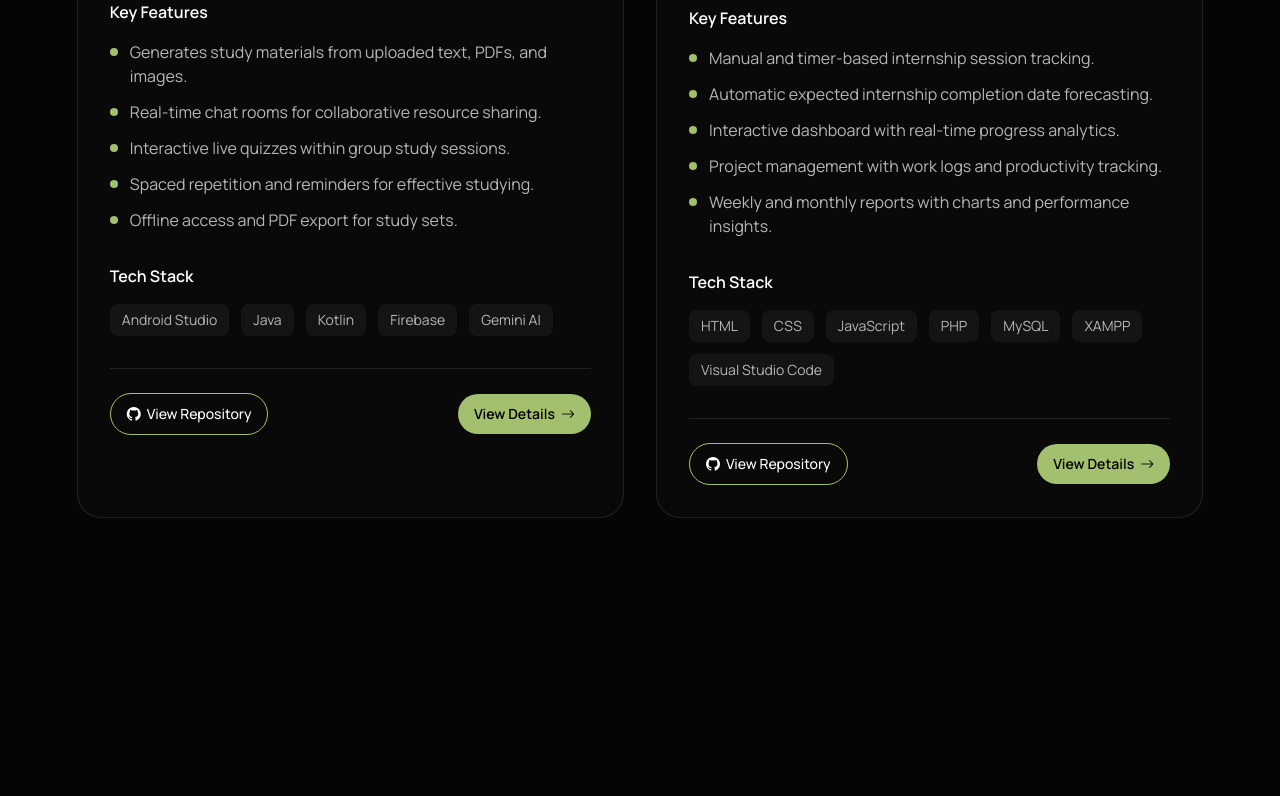
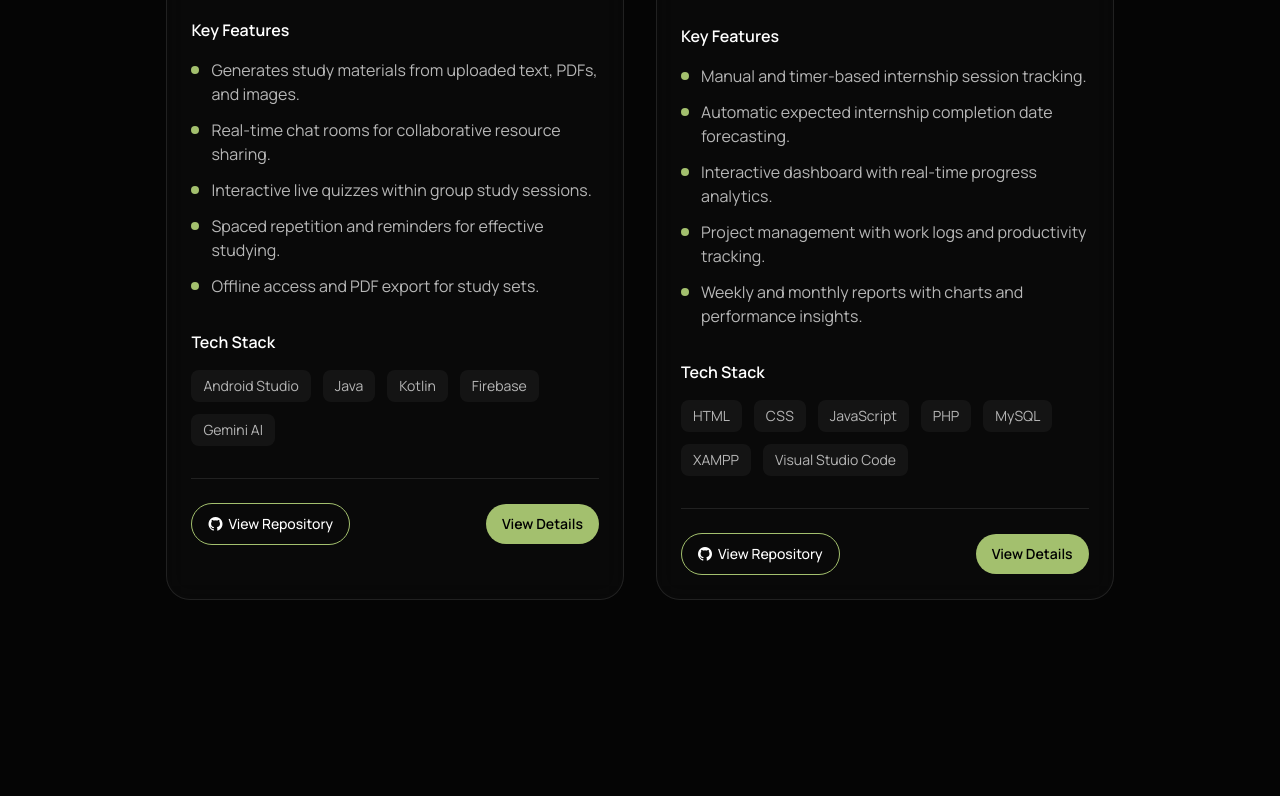
Before and after one commit to aaronnedelacruz/aaronne-dela-cruz-portfolio, a React (Vite) app: page / in a window 1280 px wide. Shown: the part 3053-3849 px from the top of the page. Built offline with nearby package versions, Linux system fonts and the light colour scheme.

Commit message:
margin changes for projects section

```diff
--- a/src/components/Projects.tsx
+++ b/src/components/Projects.tsx
@@ -56,7 +56,7 @@ function Projects() {
 
   return (
     <section id="projects" className="py-20 md:py-24 xl:py-36 bg-background">
-      <div className="w-full max-w-[1800px] mx-auto px-[clamp(1.5rem,6vw,22rem)]">
+      <div className="w-full max-w-[1800px] mx-auto px-[clamp(1.5rem,6vw,22rem)] lg:px-[clamp(5rem,13vw,22rem)]">
         {/* Heading */}
         <span
           className="
@@ -122,7 +122,7 @@ function Projects() {
                 flex-col
               "
             >
-              <div className="p-5 sm:p-6 lg:p-8 flex flex-col flex-1">
+              <div className="p-5 sm:p-6 flex flex-col flex-1">
                 {/* Thumbnail */}
                 <img
                   src={project.thumbnail}
@@ -276,7 +276,6 @@ function Projects() {
                   "
                   >
                     {projects.labels.viewDetails}
-                    <i className="bi bi-arrow-right"></i>
                   </button>
                 </div>
               </div>
```
